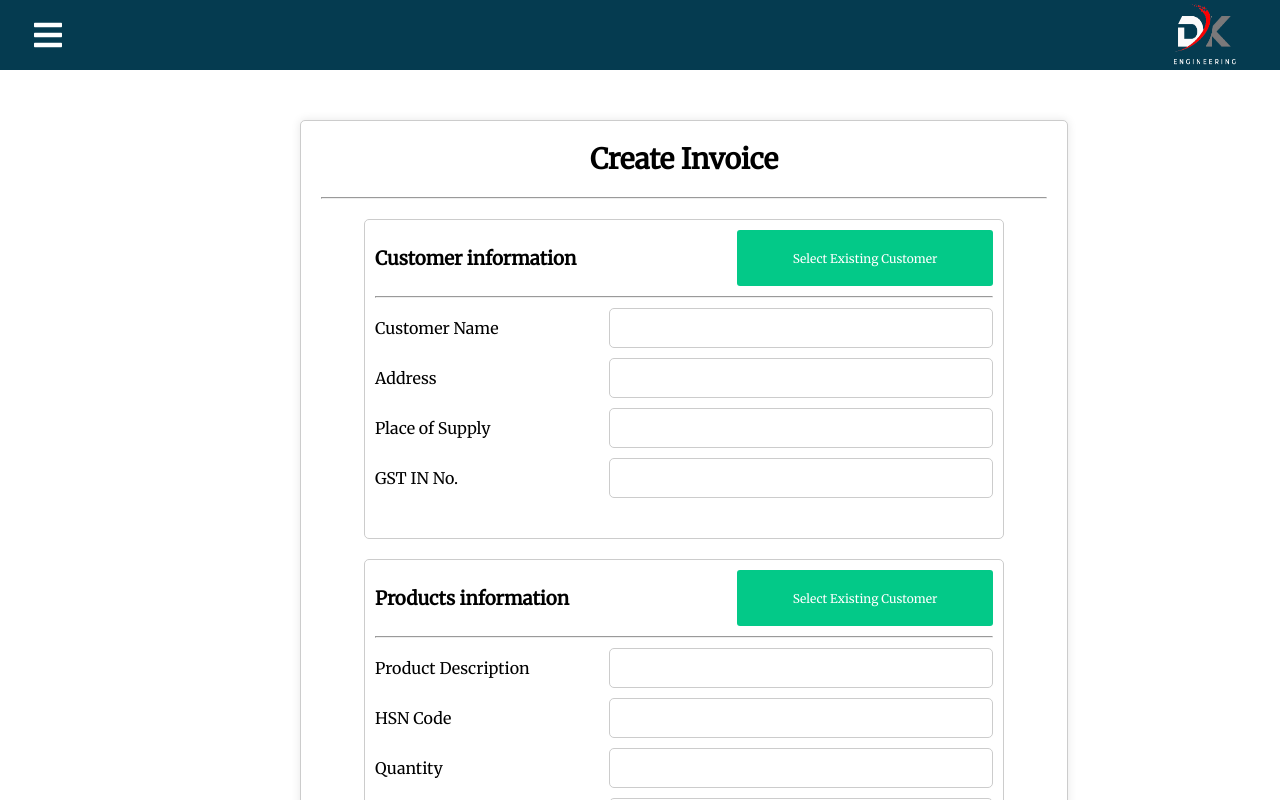
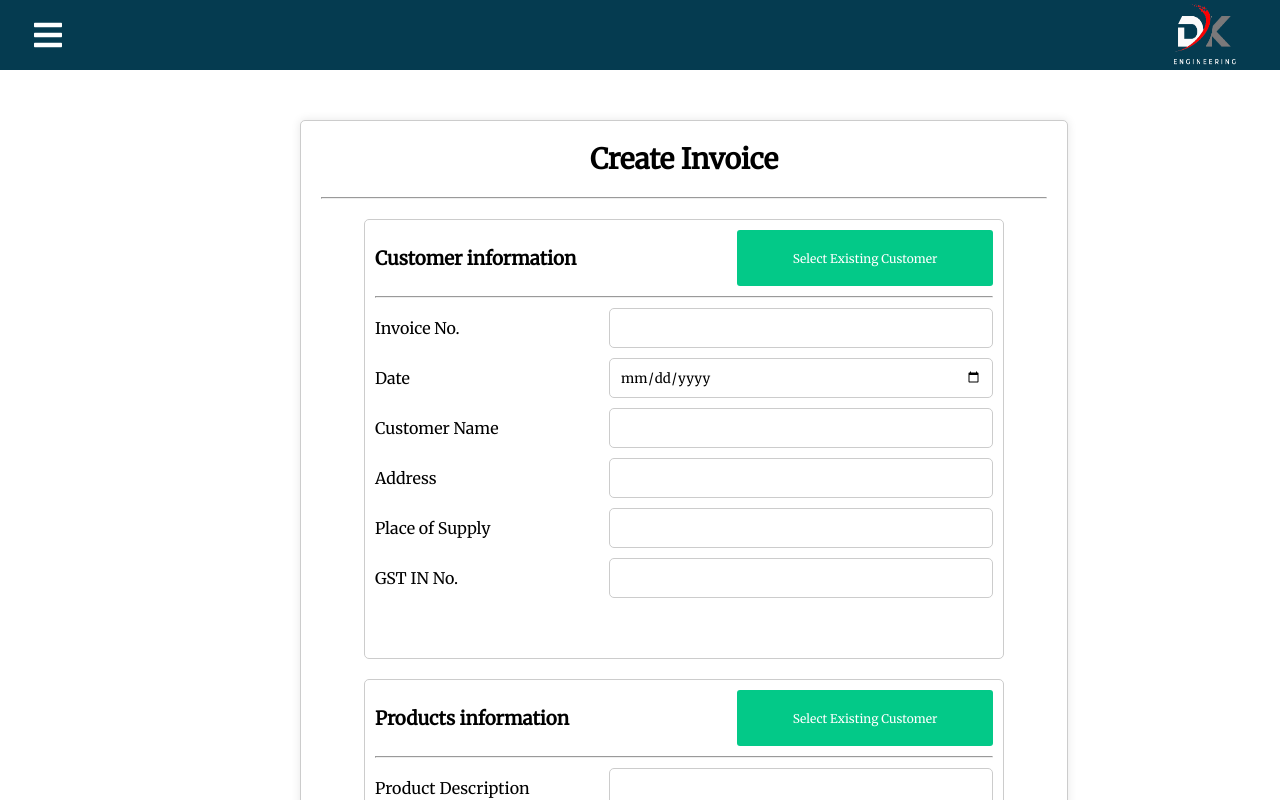
Before and after one commit to elvin0108/Invoice-App-Frontend, a React (Create React App) app: page /invoices/create in a window 1280 px wide. Shown: the top 800 px of the page. Built offline with nearby package versions, Linux system fonts and the light colour scheme.

Commit message:
Added date and invoice no in client

```diff
--- a/src/App.css
+++ b/src/App.css
@@ -128,7 +128,7 @@ h1 {
 }
 
 .bill-box1{
-  height: 40vh;
+  height: 55vh;
   width: 50vw;
   margin: 20px auto;
   padding: 10px;
@@ -154,7 +154,7 @@ h1 {
   transition: 0.5s;
 }
 .bill-box3{
-  height: 55vh;
+  height: 50vh;
   width: 50vw;
   margin: 20px auto;
   padding: 10px;
@@ -336,7 +336,7 @@ th {
     margin: 50px auto;
   }
   .bill-box1{
-    height: 42vh;
+    height: 60vh;
     width: 80vw;
   }
   .bill-box2{
--- a/src/pages/CreateInvoices.js
+++ b/src/pages/CreateInvoices.js
@@ -5,6 +5,8 @@ import 'react-toastify/dist/ReactToastify.css';
 
 const OrderForm = () => {
   const [customerName, setCustomerName] = useState('');
+  const [invoiceNo, setInvoiceNo] = useState('');
+  const [date, setdate] = useState('');
   const [address, setAddress] = useState('');
   const [placeOfSupply, setPlaceOfSupply] = useState('');
   const [gstInNo, setGstInNo] = useState('');
@@ -85,6 +87,8 @@ const OrderForm = () => {
       autoClose: 2000,
     })
     const formData = {
+      invoiceNo,
+      date,
       customerName,
       address,
       placeOfSupply,
@@ -173,6 +177,22 @@ const OrderForm = () => {
           </div>
           <hr />
           <Form>
+          <Form.Group class="form-group">
+              <Form.Label>Invoice No.</Form.Label>
+              <Form.Control class="form-input"
+                type="text"
+                value={invoiceNo}
+                onChange={(e) => setInvoiceNo(e.target.value)}
+              />
+          </Form.Group>
+            <Form.Group class="form-group">
+              <Form.Label>Date</Form.Label>
+              <Form.Control class="form-input"
+                type="date"
+                value={date}
+                onChange={(e) => setdate(e.target.value)}
+              />
+            </Form.Group>
             <Form.Group class="form-group">
               <Form.Label>Customer Name</Form.Label>
               <Form.Control class="form-input"
```
